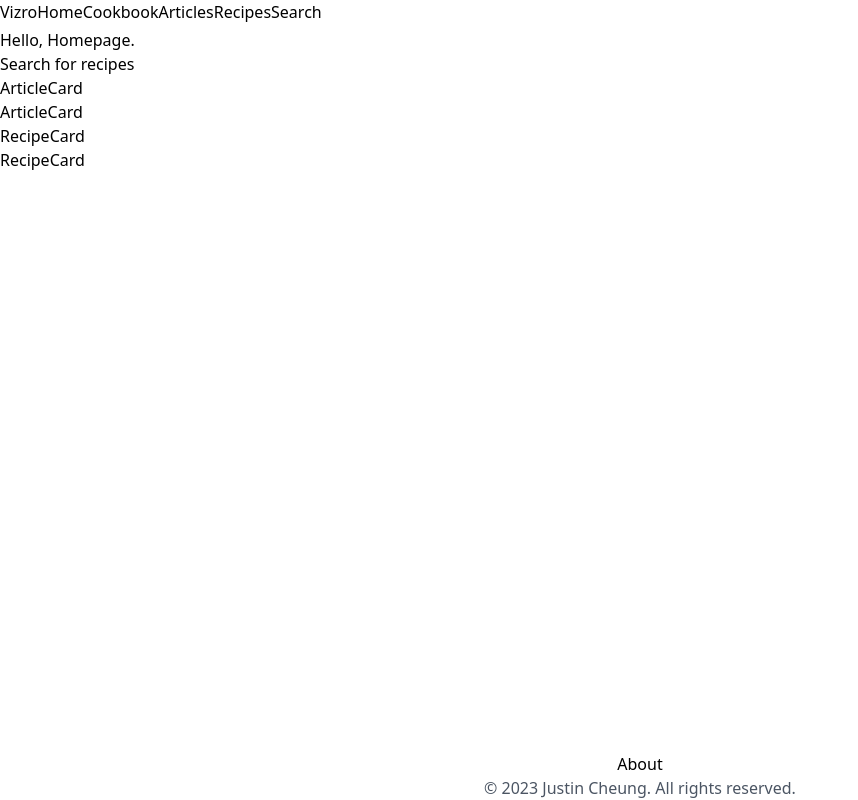
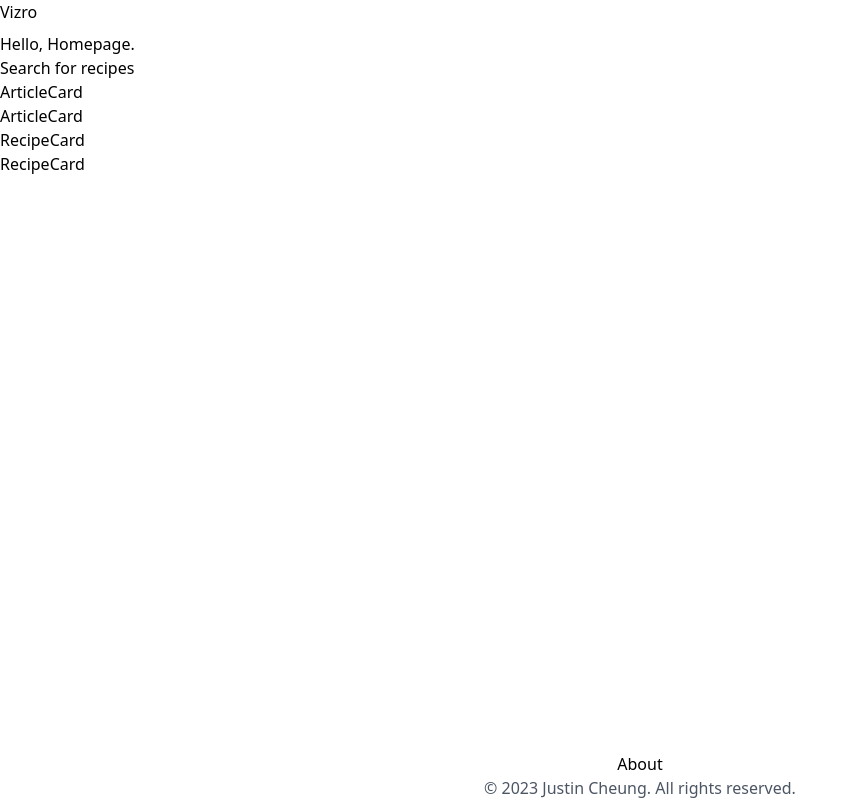
Before and after one commit to Jygsaw/comfortfood-next, a Next.js app: page / in a window 1280 px wide. Shown: the whole page, without its empty margins (0-858 px from the left). Built offline with nearby package versions, Linux system fonts and the light colour scheme.

Commit message:
[CHG] Add links to navbar

```diff
--- a/components/NavBar.tsx
+++ b/components/NavBar.tsx
@@ -1,13 +1,16 @@
 import React from "react";
+import Link from "next/link";
 
-const NavBar = () => (
-    <nav className="flex">
-        <div>Home</div>
-        <div>Cookbook</div>
-        <div>Articles</div>
-        <div>Recipes</div>
-        <div>Search</div>
-    </nav>
-);
+const NavBar = () => {
+    return (
+        <nav className="flex gap-16 justify-center text-white text-2xl font-semibold">
+            <div><Link href="/">Home</Link></div>
+            <div><Link href="/cookbook">Cookbook</Link></div>
+            <div><Link href="/articles">Articles</Link></div>
+            <div><Link href="/recipes">Recipes</Link></div>
+            <div><Link href="/search">Search</Link></div>
+        </nav>
+    );
+};
 
 export default NavBar;
```
